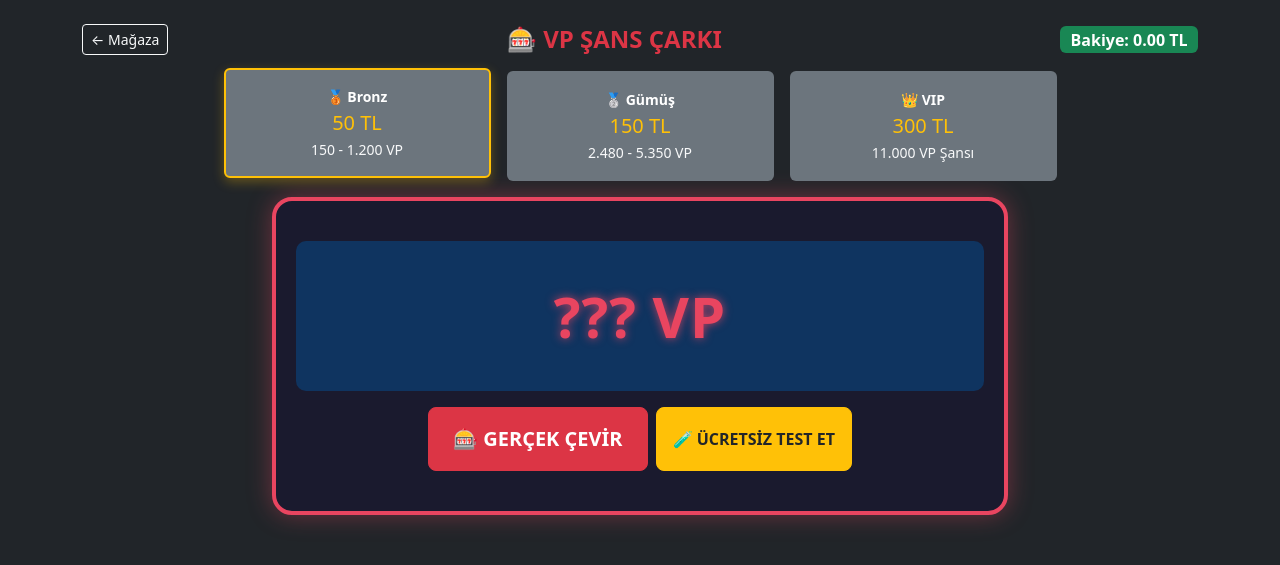
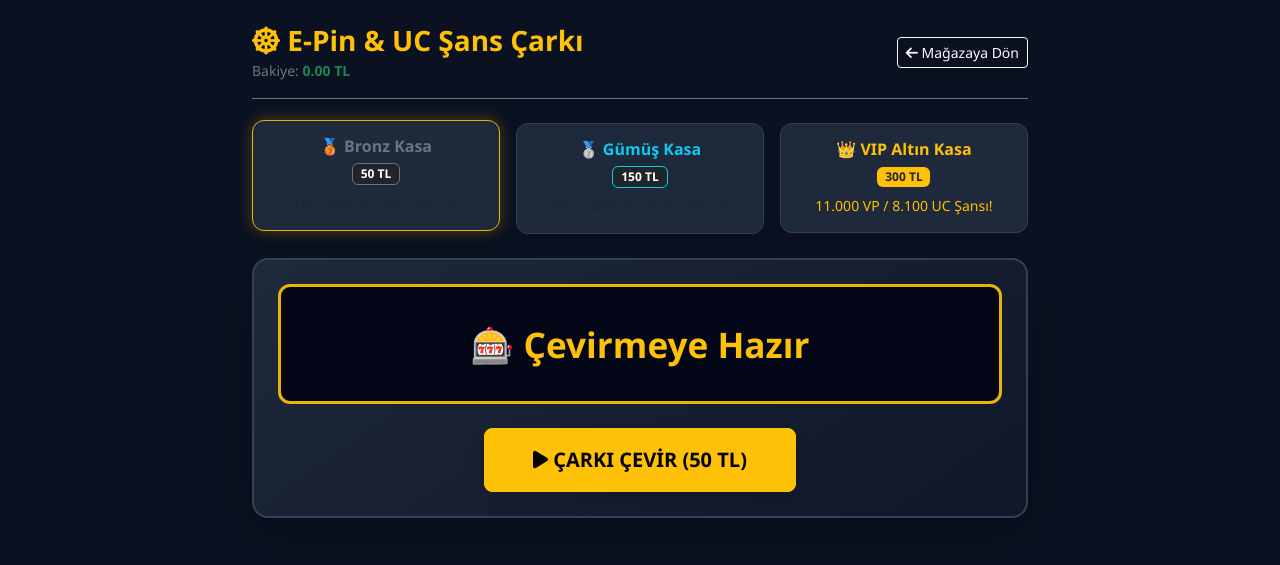
Before and after one commit to beratkalafat039-cyber/PinGamer, a Flask app: page /wheel in a window 1280 px wide. Shown: the top 565 px of the page. Run offline with Flask 3, Linux system fonts and the light colour scheme; a user stored in the database is signed in; data that the repository does not hold is empty; some libraries are stand-ins or nearby versions.

Commit message:
Update wheel.html

```diff
--- a/templates/wheel.html
+++ b/templates/wheel.html
@@ -2,257 +2,131 @@
 <html lang="tr">
 <head>
     <meta charset="UTF-8">
-    <meta name="viewport" content="width=device-width, initial-scale=1.0, maximum-scale=1.0, user-scalable=no">
-    <title>🎰 VP Şans Slotu</title>
+    <meta name="viewport" content="width=device-width, initial-scale=1.0">
+    <title>Şans Çarkı & Slot - E-Pin</title>
     <link href="https://cdn.jsdelivr.net/npm/bootstrap@5.3.0/dist/css/bootstrap.min.css" rel="stylesheet">
+    <link rel="stylesheet" href="https://cdnjs.cloudflare.com/ajax/libs/font-awesome/6.4.0/css/all.min.css">
     <style>
-        .slot-box {
-            background: #1a1a2e;
-            border: 3px solid #e94560;
-            border-radius: 16px;
-            padding: 24px 12px;
-            box-shadow: 0 0 25px rgba(233, 69, 96, 0.4);
-        }
-        .slot-display {
-            font-size: 2.3rem;
-            font-weight: 900;
-            background: #0f3460;
-            color: #e94560;
-            border-radius: 10px;
-            padding: 20px 10px;
-            letter-spacing: 1px;
-            min-height: 100px;
-            display: flex;
-            align-items: center;
-            justify-content: center;
-            text-shadow: 0 0 10px rgba(233, 69, 96, 0.8);
-            word-break: break-word;
-        }
-        .tier-card {
-            cursor: pointer;
-            transition: all 0.2s;
-            border: 2px solid transparent;
-        }
-        .tier-card:hover, .tier-card.active {
-            transform: translateY(-3px);
-            border-color: #ffc107;
-            box-shadow: 0 4px 12px rgba(255, 193, 7, 0.3);
-        }
-        @media (min-width: 768px) {
-            .slot-box {
-                padding: 40px 20px;
-                border-width: 4px;
-                border-radius: 20px;
-            }
-            .slot-display {
-                font-size: 3.5rem;
-                min-height: 150px;
-                padding: 30px;
-            }
-        }
+        body { background-color: #0b1120; color: #f8fafc; font-family: 'Segoe UI', Tahoma, Geneva, Verdana, sans-serif; }
+        .slot-box { background: linear-gradient(145deg, #1e293b, #0f172a); border: 2px solid #334155; border-radius: 16px; }
+        .tier-card { cursor: pointer; transition: 0.2s; border: 1px solid #334155; background-color: #1e293b; border-radius: 12px; }
+        .tier-card:hover, .tier-card.active { border-color: #eab308; transform: translateY(-3px); box-shadow: 0 0 15px rgba(234, 179, 8, 0.3); }
+        .display-wheel { height: 120px; font-size: 2.2rem; font-weight: 800; background-color: #020617; border: 3px solid #eab308; border-radius: 12px; }
     </style>
 </head>
-<body class="bg-dark text-white">
+<body class="py-4">
 
-<div class="container py-3 py-md-4 text-center">
-    <!-- Üst Başlık ve Bakiye -->
-    <div class="d-flex justify-content-between align-items-center mb-3 flex-wrap gap-2">
-        <a href="/" class="btn btn-outline-light btn-sm">← Mağaza</a>
-        <h4 class="fw-bold text-danger m-0">🎰 VP ŞANS ÇARKI</h4>
-        <span class="badge bg-success fs-6">Bakiye: <span id="user-balance">{{ "%.2f"|format(balance) }}</span> TL</span>
+<div class="container" style="max-width: 800px;">
+    <div class="d-flex justify-content-between align-items-center mb-4 pb-3 border-bottom border-secondary">
+        <div>
+            <h3 class="fw-bold text-warning mb-0"><i class="fa-solid fa-dharmachakra"></i> E-Pin & UC Şans Çarkı</h3>
+            <small class="text-secondary">Bakiye: <strong id="user-balance" class="text-success">{{ "%.2f"|format(balance) }} TL</strong></small>
+        </div>
+        <a href="/" class="btn btn-outline-light btn-sm"><i class="fa-solid fa-arrow-left"></i> Mağazaya Dön</a>
     </div>
 
-    <!-- Kasa Seçenekleri -->
-    <div class="row g-2 g-md-3 mb-3 justify-content-center">
-        <div class="col-4 col-md-3">
-            <div class="card bg-secondary text-white p-2 p-md-3 tier-card active h-100" onclick="selectTier('bronze', this)">
-                <div class="fw-bold small">🥉 Bronz</div>
-                <h5 class="text-warning my-1">50 TL</h5>
-                <small class="text-light d-none d-md-block">150 - 1.200 VP</small>
+    <!-- KASA SEÇİMİ -->
+    <div class="row g-3 mb-4">
+        <div class="col-4">
+            <div class="tier-card p-3 text-center active" onclick="selectTier('bronze', 50, this)">
+                <h6 class="fw-bold text-secondary mb-1">🥉 Bronz Kasa</h6>
+                <span class="badge bg-dark border border-secondary">50 TL</span>
+                <div class="small text-muted mt-2">150 - 600 VP / 60 - 660 UC</div>
             </div>
         </div>
-        <div class="col-4 col-md-3">
-            <div class="card bg-secondary text-white p-2 p-md-3 tier-card h-100" onclick="selectTier('silver', this)">
-                <div class="fw-bold small">🥈 Gümüş</div>
-                <h5 class="text-warning my-1">150 TL</h5>
-                <small class="text-light d-none d-md-block">2.480 - 5.350 VP</small>
+        <div class="col-4">
+            <div class="tier-card p-3 text-center" onclick="selectTier('silver', 150, this)">
+                <h6 class="fw-bold text-info mb-1">🥈 Gümüş Kasa</h6>
+                <span class="badge bg-dark border border-info">150 TL</span>
+                <div class="small text-muted mt-2">600 - 2480 VP / 325 - 660 UC</div>
             </div>
         </div>
-        <div class="col-4 col-md-3">
-            <div class="card bg-secondary text-white p-2 p-md-3 tier-card h-100" onclick="selectTier('gold', this)">
-                <div class="fw-bold small">👑 VIP</div>
-                <h5 class="text-warning my-1">300 TL</h5>
-                <small class="text-light d-none d-md-block">11.000 VP Şansı</small>
+        <div class="col-4">
+            <div class="tier-card p-3 text-center" onclick="selectTier('gold', 300, this)">
+                <h6 class="fw-bold text-warning mb-1">👑 VIP Altın Kasa</h6>
+                <span class="badge bg-warning text-dark fw-bold">300 TL</span>
+                <div class="small text-warning mt-2">11.000 VP / 8.100 UC Şansı!</div>
             </div>
         </div>
     </div>
 
-    <!-- Slot Ekranı -->
-    <div class="row justify-content-center mb-3">
-        <div class="col-12 col-md-8">
-            <div class="slot-box">
-                <div class="slot-display mb-3" id="slot-screen">
-                    ??? VP
+    <!-- ÇARK / SLOT EKRANI -->
+    <div class="slot-box p-4 text-center shadow-lg mb-4">
+        <div id="reward-display" class="display-wheel d-flex align-items-center justify-content-center text-warning shadow-inner mb-4">
+            🎰 Çevirmeye Hazır
         </div>
 
-                <!-- Butonlar -->
-                <div class="d-flex justify-content-center gap-2 flex-column flex-sm-row">
-                    <button class="btn btn-danger btn-lg py-2 py-md-3 px-4 fw-bold fs-5" id="spin-btn" onclick="startSpin(false)">
-                        🎰 GERÇEK ÇEVİR
-                    </button>
-                    <button class="btn btn-warning btn-lg py-2 py-md-3 px-3 fw-bold fs-6 text-dark" id="test-btn" onclick="startSpin(true)">
-                        🧪 ÜCRETSİZ TEST ET
+        <button id="spin-btn" class="btn btn-warning btn-lg fw-bold px-5 py-3 shadow" onclick="spinWheel()">
+            <i class="fa-solid fa-play"></i> ÇARKI ÇEVİR (<span id="btn-cost">50</span> TL)
         </button>
     </div>
+
+    <!-- KAZANILAN KOD DETAY ALANI -->
+    <div id="result-box" class="card bg-dark border-warning p-3 text-center" style="display: none;">
+        <h5 class="text-success fw-bold mb-1">🎉 Tebrikler!</h5>
+        <p class="mb-2" id="won-item-text"></p>
+        <div class="d-flex justify-content-center align-items-center gap-2">
+            <span class="fs-5 fw-bold text-warning font-monospace" id="delivered-code"></span>
         </div>
-        </div>
-    </div>
-
-    <!-- Sonuç Bildirimi -->
-    <div id="result-box" class="d-none alert alert-success p-3 rounded-3 shadow">
-        <h5 class="fw-bold m-0" id="reward-title"></h5>
-        <div id="code-area">
-            <p class="small mb-1 mt-2">Teslim Edilen Dijital Kodunuz:</p>
-            <div class="badge bg-dark fs-5 p-2 text-warning border border-warning" id="reward-code"></div>
-            <div class="mt-2">
-                <a href="/orders" class="btn btn-primary btn-sm">Siparişlerimde Gör</a>
-            </div>
-        </div>
+        <small class="text-secondary mt-2">Kodunuz siparişlerime kaydedildi.</small>
     </div>
 </div>
 
 <script>
-    let selectedTier = 'bronze';
-    const vpPool = ["150 VP", "600 VP", "1200 VP", "2480 VP", "5350 VP", "11000 VP"];
-    let audioCtx = null;
+let currentTier = 'bronze';
+let currentCost = 50;
 
-    function initAudio() {
-        if (!audioCtx) audioCtx = new (window.AudioContext || window.webkitAudioContext)();
-        if (audioCtx.state === 'suspended') audioCtx.resume();
+function selectTier(tier, cost, element) {
+    document.querySelectorAll('.tier-card').forEach(c => c.classList.remove('active'));
+    element.classList.add('active');
+    currentTier = tier;
+    currentCost = cost;
+    document.getElementById('btn-cost').innerText = cost;
 }
 
-    function playClickSound() {
-        if (!audioCtx) return;
-        const osc = audioCtx.createOscillator();
-        const gain = audioCtx.createGain();
-        osc.type = 'triangle';
-        osc.frequency.setValueAtTime(450 + Math.random() * 200, audioCtx.currentTime);
-        osc.frequency.exponentialRampToValueAtTime(100, audioCtx.currentTime + 0.05);
-        gain.gain.setValueAtTime(0.2, audioCtx.currentTime);
-        gain.gain.exponentialRampToValueAtTime(0.01, audioCtx.currentTime + 0.05);
-        osc.connect(gain);
-        gain.connect(audioCtx.destination);
-        osc.start();
-        osc.stop(audioCtx.currentTime + 0.05);
-    }
+function spinWheel() {
+    const btn = document.getElementById('spin-btn');
+    const display = document.getElementById('reward-display');
+    const resultBox = document.getElementById('result-box');
 
-    function playWinSound() {
-        if (!audioCtx) return;
-        const notes = [523.25, 659.25, 783.99, 1046.50];
-        notes.forEach((freq, index) => {
-            const osc = audioCtx.createOscillator();
-            const gain = audioCtx.createGain();
-            osc.type = 'sine';
-            osc.frequency.value = freq;
-            const startTime = audioCtx.currentTime + (index * 0.12);
-            gain.gain.setValueAtTime(0, startTime);
-            gain.gain.linearRampToValueAtTime(0.3, startTime + 0.02);
-            gain.gain.exponentialRampToValueAtTime(0.001, startTime + 0.6);
-            osc.connect(gain);
-            gain.connect(audioCtx.destination);
-            osc.start(startTime);
-            osc.stop(startTime + 0.6);
-        });
-    }
+    btn.disabled = true;
+    resultBox.style.display = 'none';
 
-    function selectTier(tier, element) {
-        selectedTier = tier;
-        document.querySelectorAll('.tier-card').forEach(c => c.classList.remove('active'));
-        element.classList.add('active');
-    }
-
-    function getRandomVpForTest(tier) {
-        const options = [
-            { vp: "150 VP", weight: tier === 'bronze' ? 55 : (tier === 'silver' ? 15 : 5) },
-            { vp: "600 VP", weight: tier === 'bronze' ? 30 : (tier === 'silver' ? 35 : 15) },
-            { vp: "1200 VP", weight: tier === 'bronze' ? 10 : (tier === 'silver' ? 30 : 35) },
-            { vp: "2480 VP", weight: tier === 'bronze' ? 4 : (tier === 'silver' ? 14 : 25) },
-            { vp: "5350 VP", weight: tier === 'bronze' ? 0.9 : (tier === 'silver' ? 5 : 15) },
-            { vp: "11000 VP", weight: tier === 'bronze' ? 0.1 : (tier === 'silver' ? 1 : 5) }
-        ];
-        let totalWeight = options.reduce((sum, item) => sum + item.weight, 0);
-        let randomNum = Math.random() * totalWeight;
-        for (let item of options) {
-            if (randomNum < item.weight) return item.vp;
-            randomNum -= item.weight;
-        }
-        return "150 VP";
-    }
-
-    function startSpin(isTest = false) {
-        initAudio();
-        const spinBtn = document.getElementById('spin-btn');
-        const testBtn = document.getElementById('test-btn');
-        const screen = document.getElementById('slot-screen');
-        const resultBox = document.getElementById('result-box');
-        const codeArea = document.getElementById('code-area');
-
-        spinBtn.disabled = true;
-        testBtn.disabled = true;
-        resultBox.classList.add('d-none');
-
-        const animation = setInterval(() => {
-            screen.innerText = vpPool[Math.floor(Math.random() * vpPool.length)];
-            playClickSound();
+    const items = ['150 VP', '60 PUBG UC', '600 VP', '325 PUBG UC', '1200 VP', '660 PUBG UC', '2480 VP', '1800 PUBG UC', '5350 VP', '3850 PUBG UC', '8100 PUBG UC', '11000 VP'];
+    let counter = 0;
+    const interval = setInterval(() => {
+        display.innerText = items[counter % items.length];
+        counter++;
     }, 80);
 
-        if (isTest) {
-            setTimeout(() => {
-                clearInterval(animation);
-                spinBtn.disabled = false;
-                testBtn.disabled = false;
-                const wonVP = getRandomVpForTest(selectedTier);
-                screen.innerText = wonVP;
-                playWinSound();
-                resultBox.className = "alert alert-warning p-3 rounded-3 shadow";
-                document.getElementById('reward-title').innerHTML = `🧪 <strong>TEST:</strong> ${wonVP} çıktı! (Bakiye düşmedi)`;
-                codeArea.classList.add('d-none');
-                resultBox.classList.remove('d-none');
-            }, 2000);
-        } else {
     fetch('/spin', {
         method: 'POST',
-                headers: {'Content-Type': 'application/json'},
-                body: JSON.stringify({ tier: selectedTier })
+        headers: { 'Content-Type': 'application/json' },
+        body: JSON.stringify({ tier: currentTier })
     })
     .then(res => res.json())
     .then(data => {
         setTimeout(() => {
-                    clearInterval(animation);
-                    spinBtn.disabled = false;
-                    testBtn.disabled = false;
+            clearInterval(interval);
+            btn.disabled = false;
+
             if (data.success) {
-                        screen.innerText = data.reward;
-                        document.getElementById('user-balance').innerText = data.new_balance;
-                        playWinSound();
-                        resultBox.className = "alert alert-success p-3 rounded-3 shadow";
-                        document.getElementById('reward-title').innerText = "🎉 TEBRİKLER! " + data.reward_label + " KAZANDINIZ!";
-                        document.getElementById('reward-code').innerText = data.code;
-                        codeArea.classList.remove('d-none');
-                        resultBox.classList.remove('d-none');
+                display.innerText = "🎉 " + data.reward;
+                document.getElementById('user-balance').innerText = data.new_balance + " TL";
+                document.getElementById('won-item-text').innerText = data.reward_label + " Kazandınız!";
+                document.getElementById('delivered-code').innerText = data.code;
+                resultBox.style.display = 'block';
             } else {
-                        screen.innerText = "HATA!";
+                display.innerText = "❌ Hata";
                 alert(data.error);
             }
-                }, 2500);
+        }, 1800);
     })
     .catch(err => {
-                clearInterval(animation);
-                spinBtn.disabled = false;
-                testBtn.disabled = false;
-                alert("Bağlantı hatası oluştu!");
+        clearInterval(interval);
+        btn.disabled = false;
+        display.innerText = "❌ Hata Oluştu";
     });
-        }
 }
 </script>
 
```
Lines whose indentation alone changed are shown as unchanged.
